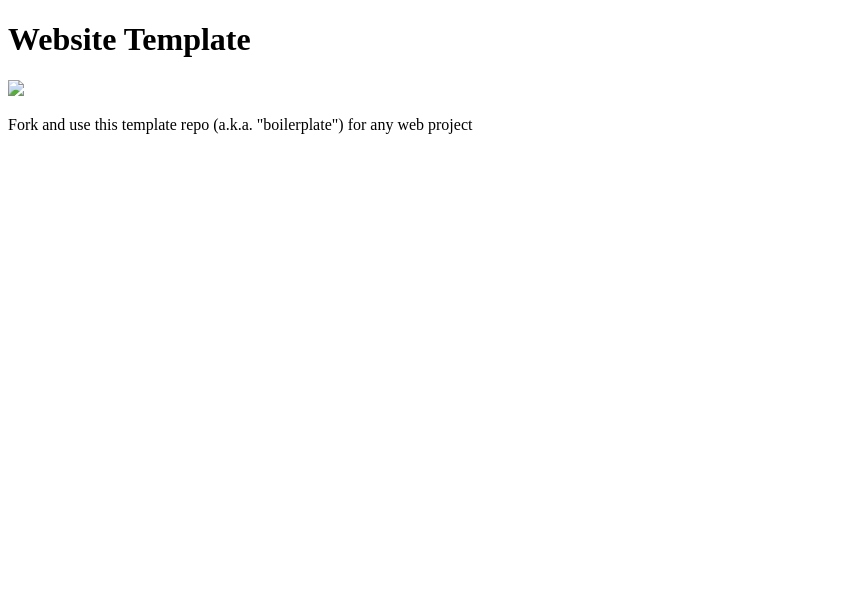
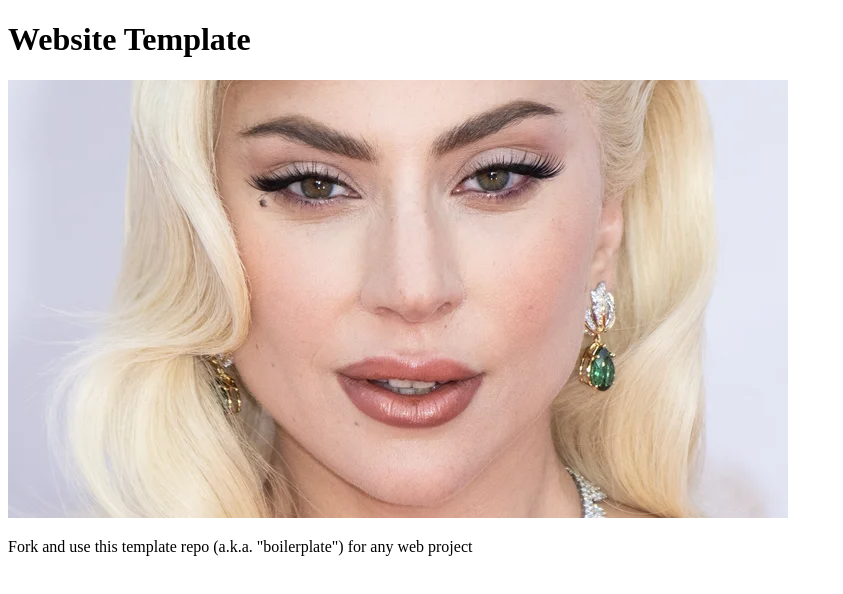
Before and after one commit to ashfourmaya/Internet-Studio-Maya-Ashfour, a plain HTML site: page asg4/index.html in a window 1280 px wide. Shown: the whole page, without its empty margins (0-843 px from the left). Drawn offline with Linux system fonts and the light colour scheme.

Commit message:
Update index.html

```diff
--- a/asg4/index.html
+++ b/asg4/index.html
@@ -9,7 +9,7 @@
 <body>
 
 	<h1>Website Template</h1>
-	<img src="images/lady.jxl">
+	<img src="images/lady2.webp">
 	<p>Fork and use this template repo (a.k.a. "boilerplate") for any web project</p>
 
 </body>
```
